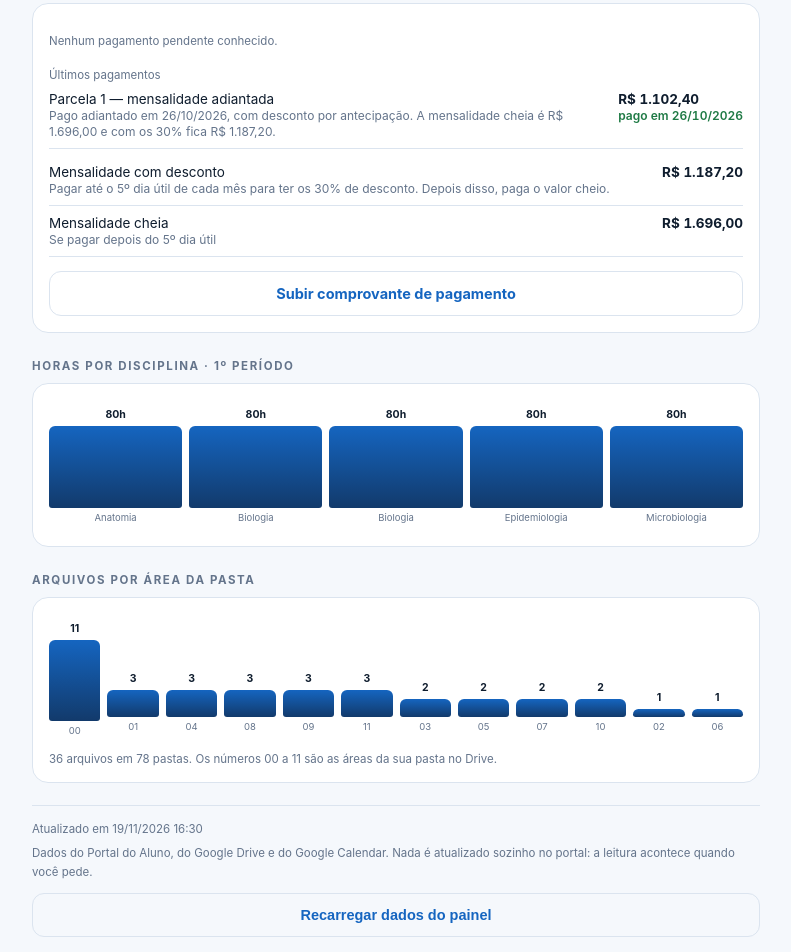
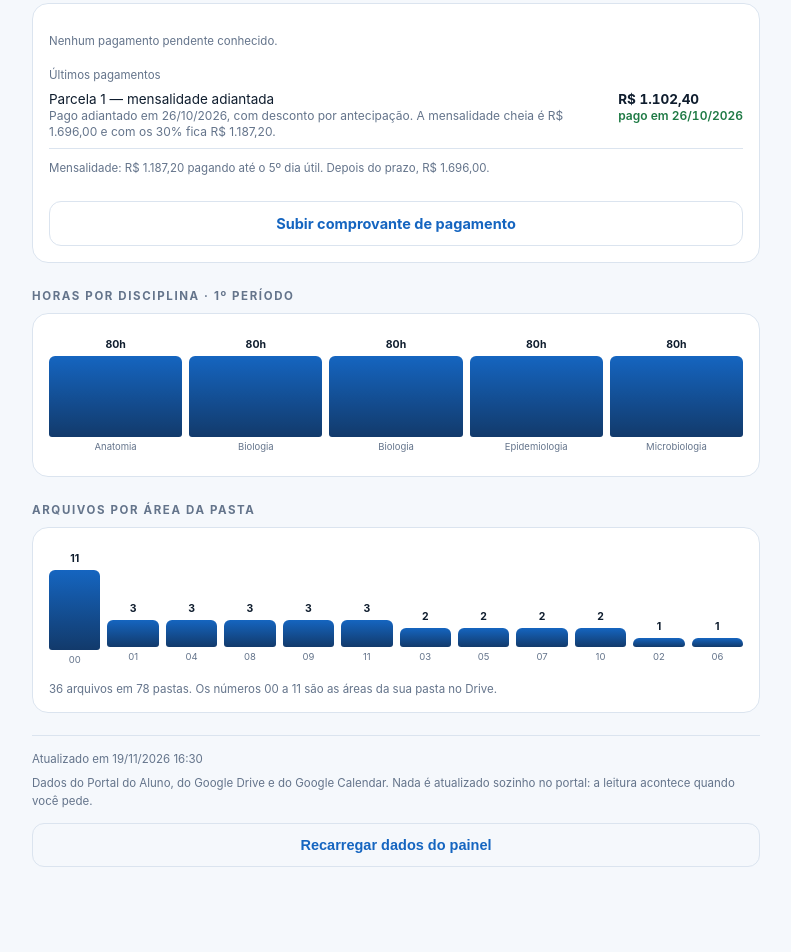
Before and after one commit to Adryel-Santos28/central-academica, a plain HTML site: page index.html in a window 1280 px wide. Shown: the part 845-1797 px from the top of the page, without its empty margins (244-1035 px from the left). Drawn offline with Linux system fonts and the light colour scheme.

Commit message:
Regra da mensalidade sai da lista de pendentes

```diff
--- a/index.html
+++ b/index.html
@@ -342,8 +342,7 @@ function render(D){
     $('#pagamentos').innerHTML =
       (pend.length? pend.map(linha).join('') : '<div class="tagline" style="padding:6px 0">Nenhum pagamento pendente conhecido.</div>')
       + (outros.length? `<div class="tagline" style="margin-top:14px">Últimos pagamentos</div>`+outros.map(linha).join('') : '')
-      + (D.mensalidade? `<div class="row" style="margin-top:6px"><span>Mensalidade com desconto<span class="mut"><br>${esc(D.mensalidade.regra||'')}</span></span><b>${money(D.mensalidade.valorComDesconto)}</b></div>`
-        + `<div class="row"><span>Mensalidade cheia<span class="mut"><br>Se pagar depois do 5º dia útil</span></span><b>${money(D.mensalidade.valorCheio)}</b></div>`:'')
+      + (D.mensalidade? `<p class="tagline" style="margin-top:12px">Mensalidade: ${money(D.mensalidade.valorComDesconto)} pagando até o 5º dia útil. Depois do prazo, ${money(D.mensalidade.valorCheio)}.</p>`:'')
       + `<a class="btn ghost" style="margin-top:14px" href="${(D.financeiroPastas&&D.financeiroPastas.comprovantes&&D.financeiroPastas.comprovantes.link)||'#'}" target="_blank" rel="noopener">Subir comprovante de pagamento</a>`;
   }
 
```
